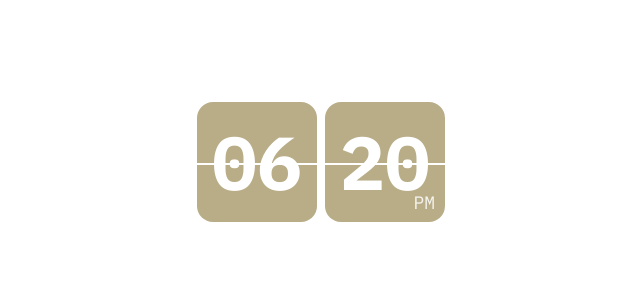
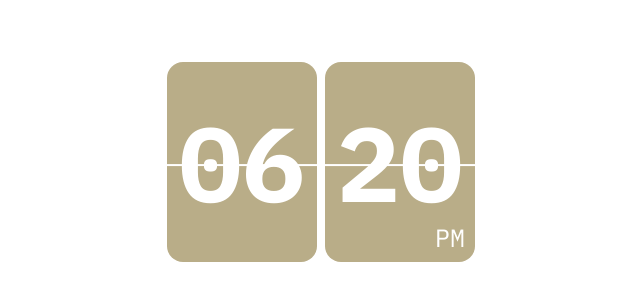
Before and after one commit to chesterb17/notion-widgets, a plain HTML site: page clock/index.html/index.html in a window 1280 px wide. Shown: the part 238-538 px from the top of the page, without its empty margins (319-959 px from the left). Drawn offline with Linux system fonts and the light colour scheme.

Commit message:
Change clock layout in index.html

```diff
--- a/clock/index.html/index.html
+++ b/clock/index.html/index.html
@@ -26,8 +26,8 @@
 
     .time-block {
       position: relative;
-      width: 120px;
-      height: 120px;
+      width: 150px;
+      height: 200px;
       background: rgb(185, 173, 136);
       border-radius: 16px;
       display: flex;
@@ -35,7 +35,7 @@
       justify-content: center;
       font-weight: bold;
       color: rgb(255, 255, 255);
-      font-size: 75px;
+      font-size: 105px;
     }
 
     .time-block::after {
@@ -44,7 +44,7 @@
       top: 51.5%;
       left: 0;
       width: 100%;
-      height: 2px;
+      height: 1.85px;
       background: rgb(255, 255, 255);
       transform: translateY(-50%);
     }
@@ -53,9 +53,9 @@
       position: absolute;
       bottom: 8px;
       right: 10px;
-      font-size: 18px;
+      font-size: 25px;
       font-weight: normal;
-      opacity: 0.85;
+      opacity: 1;
     }
   </style>
 </head>
```
